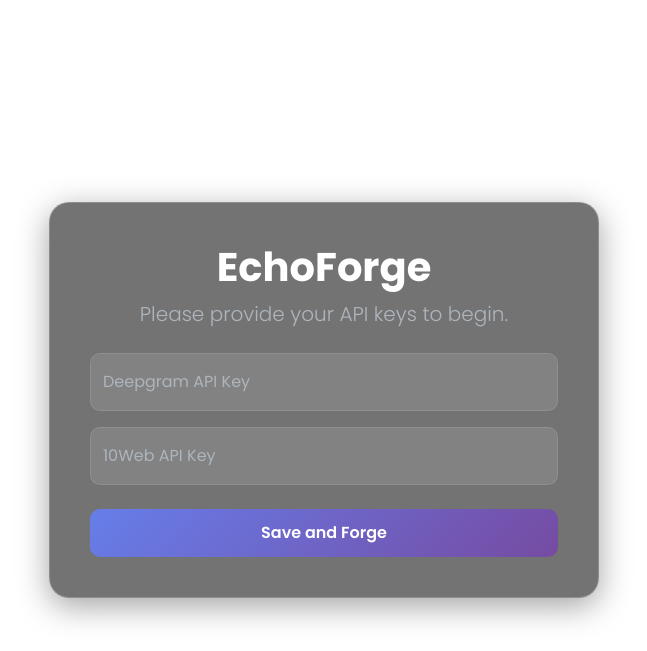
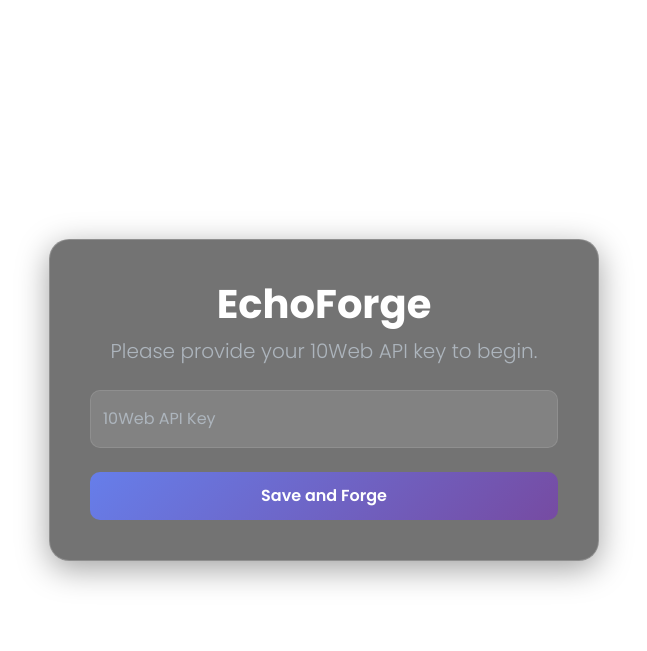
Before and after one commit to Highonswift/echoforge-voice-app-builder, a Flask app: page / in a window 1280 px wide. Shown: the top 651 px of the page, without its empty margins (316-963 px from the left). Run offline with Flask 3, Linux system fonts and the light colour scheme; parts of the project's set-up code (start-up, migrations or seed data) failed here and were passed over.

Commit message:
Update login.html

```diff
--- a/templates/login.html
+++ b/templates/login.html
@@ -3,7 +3,7 @@
 <head>
     <meta charset="UTF-8">
     <meta name="viewport" content="width=device-width, initial-scale=1.0">
-    <title>EchoForge - API Keys</title>
+    <title>EchoForge - API Key</title>
     <link href="https://cdn.jsdelivr.net/npm/bootstrap@5.3.2/dist/css/bootstrap.min.css" rel="stylesheet">
     <link rel="preconnect" href="https://fonts.googleapis.com">
     <link rel="preconnect" href="https://fonts.gstatic.com" crossorigin>
@@ -15,14 +15,10 @@
         <div class="content-card mx-auto">
             <header class="mb-4">
                 <h1>EchoForge</h1>
-                <p class="lead">Please provide your API keys to begin.</p>
+                <p class="lead">Please provide your 10Web API key to begin.</p>
             </header>
             <main id="main-content">
                 <form action="/save-keys" method="POST">
-                    <div class="form-floating mb-3">
-                        <input type="password" class="form-control" id="deepgram_api_key" name="deepgram_api_key" placeholder="Deepgram API Key" required>
-                        <label for="deepgram_api_key">Deepgram API Key</label>
-                    </div>
                     <div class="form-floating mb-4">
                         <input type="password" class="form-control" id="tenweb_api_key" name="tenweb_api_key" placeholder="10Web API Key" required>
                         <label for="tenweb_api_key">10Web API Key</label>
```
